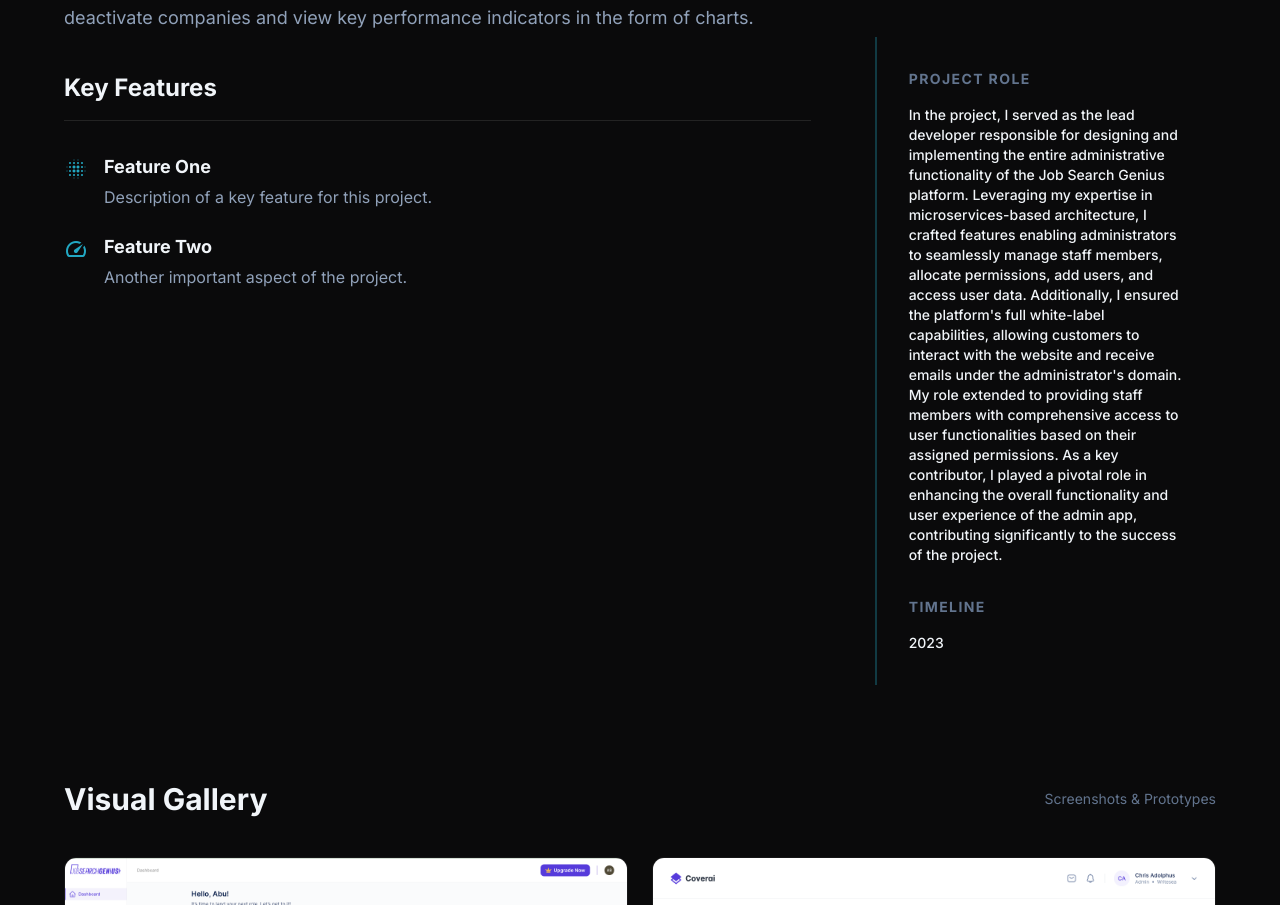
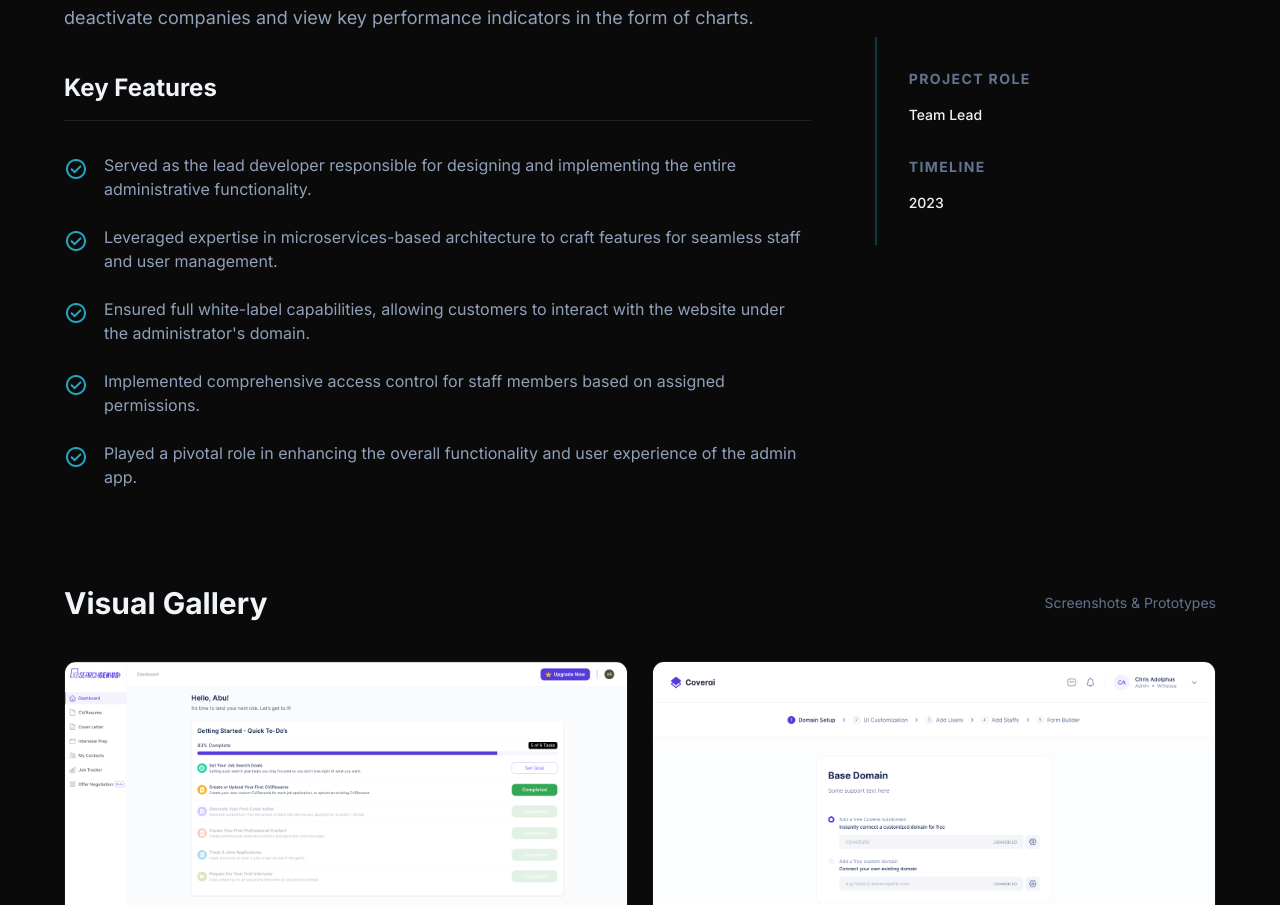
Before and after one commit to abubakarwaris1/abubakar-portfolio, a Next.js app: page /projects/1 in a window 1280 px wide. Shown: the part 1051-1956 px from the top of the page. Built offline with nearby package versions, Linux system fonts and the light colour scheme.

Commit message:
fixed the project details page

```diff
--- a/src/app/projects/[id]/page.tsx
+++ b/src/app/projects/[id]/page.tsx
@@ -56,20 +56,14 @@ export default async function ProjectDetailsPage({ params }: Props) {
                         <div className="space-y-8">
                             <h2 className="text-2xl font-bold border-b border-white/10 pb-4">Key Features</h2>
                             <ul className="space-y-6">
-                                <li className="flex gap-4">
-                                    <span className="material-symbols-outlined text-primary mt-1">blur_on</span>
-                                    <div>
-                                        <h3 className="font-bold text-lg mb-1">Feature One</h3>
-                                        <p className="text-slate-400">Description of a key feature for this project.</p>
-                                    </div>
-                                </li>
-                                <li className="flex gap-4">
-                                    <span className="material-symbols-outlined text-primary mt-1">speed</span>
-                                    <div>
-                                        <h3 className="font-bold text-lg mb-1">Feature Two</h3>
-                                        <p className="text-slate-400">Another important aspect of the project.</p>
-                                    </div>
-                                </li>
+                                {project.features.map((feature, index) => (
+                                    <li key={index} className="flex gap-4">
+                                        <span className="material-symbols-outlined text-primary mt-1">check_circle</span>
+                                        <div>
+                                            <p className="text-slate-400">{feature}</p>
+                                        </div>
+                                    </li>
+                                ))}
                             </ul>
                         </div>
                     </div>
--- a/src/data/projects.ts
+++ b/src/data/projects.ts
@@ -6,6 +6,7 @@ export interface Project {
     images: string[];
     technologies: string[];
     role: string;
+    features: string[];
     timeline: string;
     url?: string;
 }
@@ -16,7 +17,14 @@ export const projects: Project[] = [
         title: "YJSJ",
         category: "Full Stack",
         description: "Job search genius is a AI powered platform for job searchers. It allows you to create ATS resumes, track jobs, generate cover letters, and generate offer negotiation points, all with the power of AI at the back. It is a fully white label solution. It has microservices based architecture. In the admin side of this platform. The admin can add staff members, assign permissions, add users and view user data. Since its fully white labeled, the customer view the website on admins domain and receive emails from the admins domain as well. Similarly, the staff also has full access of user functionality, if it has the right permissions. The super-admin can add companies, activate and deactivate companies and view key performance indicators in the form of charts.",
-        role: "In the project, I served as the lead developer responsible for designing and implementing the entire administrative functionality of the Job Search Genius platform. Leveraging my expertise in microservices-based architecture, I crafted features enabling administrators to seamlessly manage staff members, allocate permissions, add users, and access user data. Additionally, I ensured the platform's full white-label capabilities, allowing customers to interact with the website and receive emails under the administrator's domain. My role extended to providing staff members with comprehensive access to user functionalities based on their assigned permissions. As a key contributor, I played a pivotal role in enhancing the overall functionality and user experience of the admin app, contributing significantly to the success of the project.",
+        role: "Team Lead",
+        features: [
+            "Served as the lead developer responsible for designing and implementing the entire administrative functionality.",
+            "Leveraged expertise in microservices-based architecture to craft features for seamless staff and user management.",
+            "Ensured full white-label capabilities, allowing customers to interact with the website under the administrator's domain.",
+            "Implemented comprehensive access control for staff members based on assigned permissions.",
+            "Played a pivotal role in enhancing the overall functionality and user experience of the admin app."
+        ],
         images: [
             "/images/yjsj/image1.png",
             "/images/yjsj/image2.png",
@@ -36,7 +44,15 @@ export const projects: Project[] = [
         title: "GuardianVets",
         category: "Full Stack",
         description: "Guardianvets is an after hour pet care platform where you can get emergency services on call, book an appointment or chat with our customer service rep or call directly for emergency situations. The project had the database that was 719GB in size. Handling the data was a problem in itself.",
-        role: "I created materialized views to show data to the user in near-realtime. To achieve that I used agendaJs to create ETL pipelines to extract, transform and load the data. In addition to that I used aggregation pipelines to calculate statistics data and send it to the user. I also used the pipelines to create reports in excel format. The dashboard had different kind of data, total appointments, total calls, total chats, convergence rate, ER referrals etc. I also setup read replicas for MySql database that was hosted on RDS service of AWS.",
+        role: "Team Lead",
+        features: [
+            "Created materialized views to show data to the user in near-realtime.",
+            "Used agendaJs to create ETL pipelines to extract, transform, and load data.",
+            " utilized aggregation pipelines to calculate statistics data and send it to the user.",
+            "Implemented functionality to create reports in Excel format.",
+            "Developed a dashboard displaying total appointments, calls, chats, convergence rate, and ER referrals.",
+            "Setup read replicas for MySql database hosted on AWS RDS."
+        ],
         images: [
             "/images/guardianvets/gv1.png",
             "/images/guardianvets/gv2.png"
@@ -50,7 +66,14 @@ export const projects: Project[] = [
         title: "ZAP",
         category: "Full Stack",
         description: "This an e-commerce dashboard. The prime focus in this project was on code optimization and reduction of load times along with development of new features. The project was developed using Javascript, but owing to the complexity of the code, we decided to develop new features with Typescript. Apart from typescript it also uses SP-APIs and google cloud services.",
-        role: "I was responsible for the reconciliation of data through sales reports, ad reports and traffic reports. I was also responsible for optimization of endpoints which decreased the load time by the factor of 10x. I developed the feature of viewing graphs for parent and child products. I used highchartsJs for this purpose. The user can select the KPIs that it wants to view. The user can also view the graph using different timeframes e.g weekly, monthly, yearly etc. I also introduced 3 different y-axis for KPIs that use different unit for measurement.",
+        role: "Team Lead",
+        features: [
+            "Responsible for the reconciliation of data through sales reports, ad reports, and traffic reports.",
+            "Optimized endpoints, decreasing load time by a factor of 10x.",
+            "Developed the feature of viewing graphs for parent and child products using highchartsJs.",
+            "Implemented user-selectable KPIs and customizable graph timeframes (weekly, monthly, yearly).",
+            "Introduced 3 different y-axes for KPIs using different measurement units."
+        ],
         images: [
             "/images/zap/zap1.png",
             "/images/zap/zap2.png",
@@ -66,7 +89,14 @@ export const projects: Project[] = [
         title: "Blue Warehouse Discounts",
         category: "Mobile",
         description: "This is a mobile app that is developed in React-Native. The app is e-commerce app where user can reserve and buy items at discounted rates. Previously a user could only reserve the item and user had to go to their warehouse to buy the product. Now we have add the functionality of in-app payments and home delivery. Another feature that was added in the app was pickup module for warehouse workers. The worker will scan the barcode using a hand held device which is connected to the mobile by bluetooth. The purpose of this feature was to reduce the number of errors made while reading the bin-locations.",
-        role: "The app was developed using React-Native, Javascript, NodeJs. We used Stripe as the payment method. We have integrated Shipstation to handle home deliveries. I was responsible for the complete development of pickup module as well as integration of stripe and shipstation. We also add the feature of downloading the tax reports on the admin panel.",
+        role: "Senior Software Engineer",
+        features: [
+            "Developed the app using React-Native, Javascript, and NodeJs.",
+            "Integrated Stripe for payment processing.",
+            "Integrated Shipstation to handle home deliveries.",
+            "Responsible for the complete development of the pickup module.",
+            "Added the feature of downloading tax reports on the admin panel."
+        ],
         images: [
             "/images/BWD/BWD1.jpg",
             "/images/BWD/BWD2.jpg",
@@ -83,7 +113,16 @@ export const projects: Project[] = [
         title: "Inlection Brands",
         category: "Full Stack",
         description: "A custom dashboard for Amazon marketplaces. It allows you to connect to your store and sync sale and purchase data with your dashboard. It allows to view all the data yearly and monthly. The dashboard automatically sync data for every month as the month progresses. It does that through Agenda Jobs.",
-        role: "I was responsible for performing the complex tasks as well as checking and merging others tasks that were relatively simple. I had 3 junior developers working with me. I was also responsible for writing agenda jobs to fetch the data from Amazon using SP-API and transform it in the intended format. 1)Used React, Javascript, Material Ui for frontend development. 2)Used redux-toolkit for application state management. 3)Used NodeJs and ExpressJs for backend development. 4)Used AgendaJjs to schedule jobs. 5)Used amazon Selling Partner APIs (SP-API) for retrieving historical and individual product data. 6)Configured Jobs for synchronizing the product, order and cost data.",
+        role: "Senior Software Engineer",
+        features: [
+            "Responsible for performing complex tasks and reviewing/merging others' tasks.",
+            "Led a team of 3 junior developers.",
+            "Wrote agenda jobs to fetch data from Amazon using SP-API and transform it.",
+            "Used React, Javascript, and Material Ui for frontend development.",
+            "Used redux-toolkit for application state management.",
+            "Used NodeJs and ExpressJs for backend development.",
+            "Configured Jobs for synchronizing product, order, and cost data."
+        ],
         images: [
             "/images/Inflection/Inflection-brands-1.png",
             "/images/Inflection/Inflection-brands-2.png",
@@ -98,7 +137,16 @@ export const projects: Project[] = [
         title: "Pricerbot.ai",
         category: "Full Stack",
         description: "A custom dashboard for Amazon marketplaces. It allows you to connect to your store and sync sale and purchase data with your dashboard. It allows to view all the data yearly and monthly. The dashboard automatically sync data for every month as the month progresses. It does that through Agenda Jobs.",
-        role: "I was responsible for performing the complex tasks as well as checking and merging others tasks that were relatively simple. I had 3 junior developers working with me. I was also responsible for writing agenda jobs to fetch the data from Amazon using SP-API and transform it in the intended format. 1)Used React, Javascript, Material Ui for frontend development. 2)Used redux-toolkit for application state management. 3)Used NodeJs and ExpressJs for backend development. 4)Used AgendaJjs to schedule jobs. 5)Used amazon Selling Partner APIs (SP-API) for retrieving historical and individual product data. 6)Configured Jobs for synchronizing the product, order and cost data.",
+        role: "Senior Software Engineer",
+        features: [
+            "Responsible for performing complex tasks and reviewing/merging others' tasks.",
+            "Led a team of 3 junior developers.",
+            "Wrote agenda jobs to fetch data from Amazon using SP-API and transform it.",
+            "Used React, Javascript, and Material Ui for frontend development.",
+            "Used redux-toolkit for application state management.",
+            "Used NodeJs and ExpressJs for backend development.",
+            "Configured Jobs for synchronizing product, order, and cost data."
+        ],
         images: [
             "/images/Pricerbot/Pricerbot-1.png",
             "/images/Pricerbot/Pricerbot-2.png",
@@ -114,7 +162,11 @@ export const projects: Project[] = [
         title: "My African Events",
         category: "Full Stack",
         description: "My African Events is a social connectivity and events platform for African American community. Anyone can register as an event organizer and host events. The tickets to the events can be paid or free. The organizer can also accept donations. The user can view all the events and buy tickets for those events and pay through an integrated payment system which was achieved through stripe. The project was developed using React, Redux, Javascript, Bootstrap, CSS, ExpressJs, PostgreSQL and AWS",
-        role: "I was responsible for developing multiple screens i.e donations page, Home Page, Login page, Signup page, discover-events page etc on the client side and I was also responsible for stripe integration on the client side.",
+        role: "Software Engineer",
+        features: [
+            "Responsible for developing multiple screens including donations page, Home Page, Login page, Signup page, and discover-events page.",
+            "Responsible for stripe integration on the client side."
+        ],
         images: [
             "/images/mae/mae1.png",
             "/images/mae/mae2.png",
@@ -130,7 +182,12 @@ export const projects: Project[] = [
         title: "Giftabliss",
         category: "Full Stack",
         description: "Technical skills in use are Node.js, React, CSS, Redux, AWS, Material UI, JavaScript, HTML, Bootstrap, Cards & Payments, and E-Commerce. GIFTABLISS was a custom eCommerce solution developed using CSS, AWS, Node.js, etc. There were 4 parts to this project. The desktop site, CRM panel, shipper panel, and the Mobile site that was specifically designed for mobile users. The contents of the customer site were entirely configurable from the CRM panel. Completely developed the shipper panel which had features like e-signatures, Email Notifications, etc. and most of the modules of the CRM panel. Also integrated the payment methods (Paypal and Payfort). I was also responsible for developing the Apis for all these panels for data provision. Apart from that also integrated the Email Notification System.",
-        role: "Paypal and Payfort were integrated as payment methods. All the CRM panels were also developed using the same technologies. I was the lead developer in all of these modules.",
+        role: "Software Engineer",
+        features: [
+            "Integrated Paypal and Payfort as payment methods.",
+            "Developed CRM panels using React, Material UI, and other technologies.",
+            "Served as the lead developer for payment and CRM modules."
+        ],
         images: [
             "/images/giftabliss/gab1.png",
             "/images/giftabliss/gab2.png",
```
